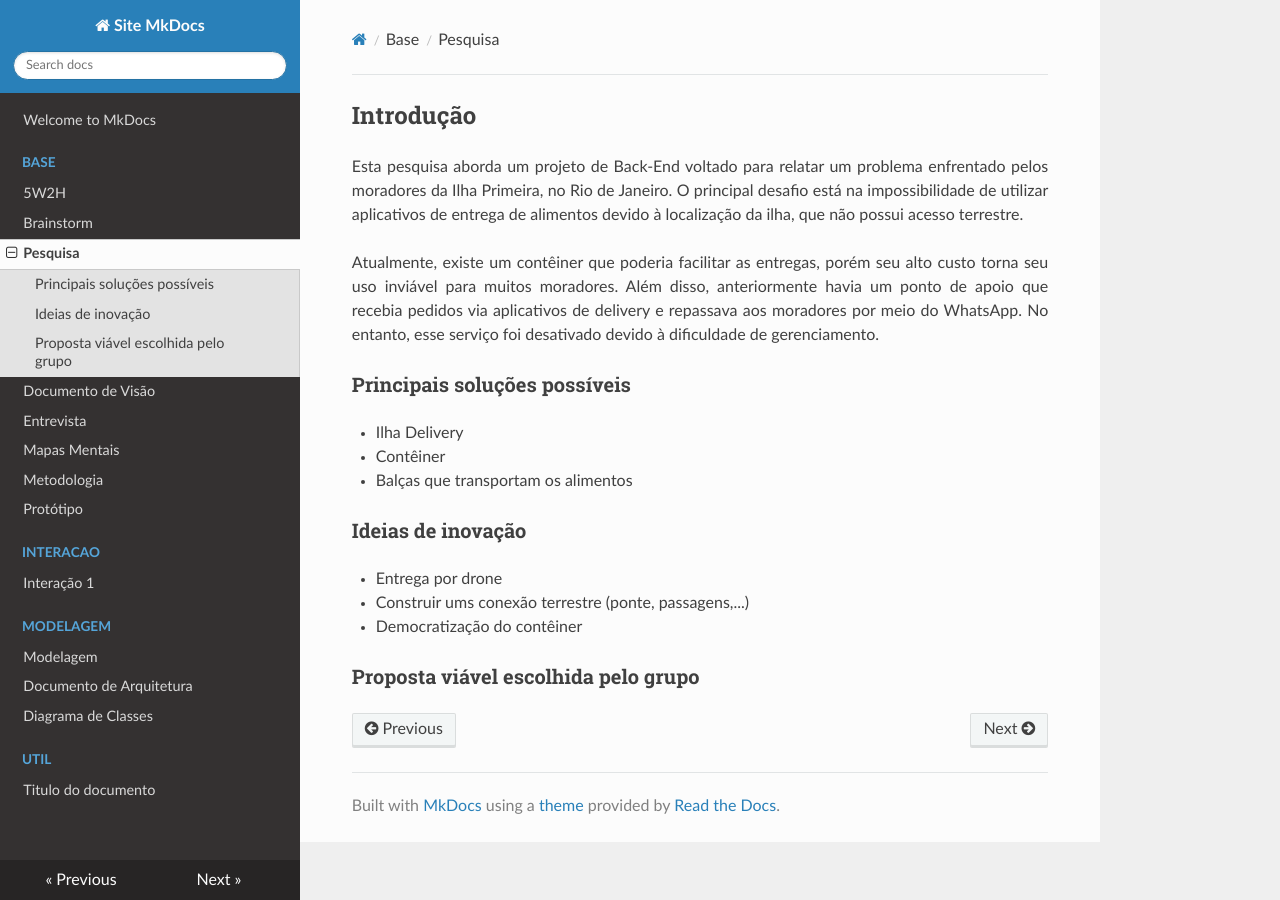
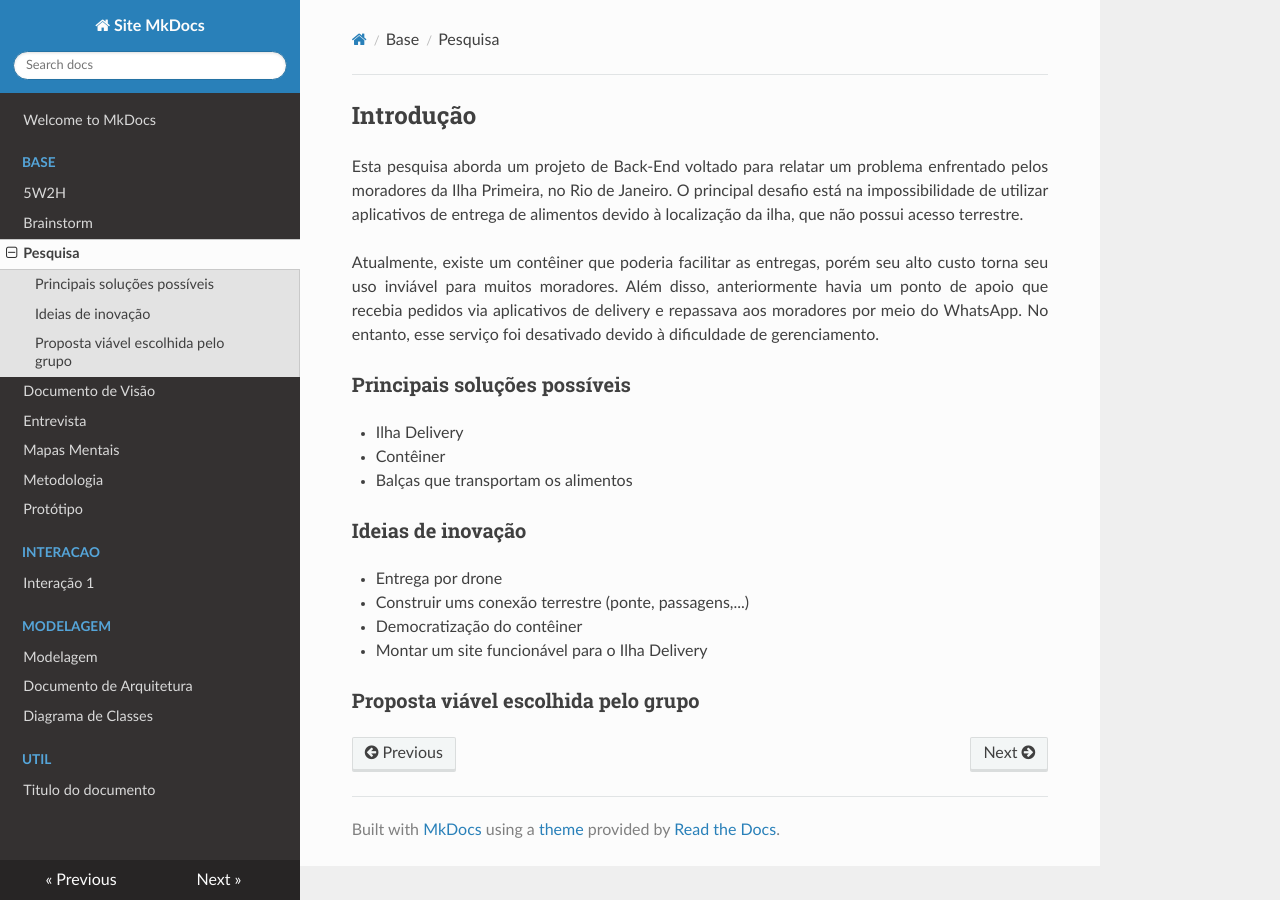
Before and after one commit to Projetos-de-Extensao/2025.1_01_IlhaDelivery, an MkDocs documentation site: the page built from docs/base/Pesquisa.md, in a window 1280 px wide. Built offline with MkDocs 1.6.1, drawn with Linux system fonts in a browser that asks for light colours; nearby versions of some CDN libraries.

Commit message:
Pesquisa.md

```diff
--- a/docs/base/Pesquisa.md
+++ b/docs/base/Pesquisa.md
@@ -25,5 +25,6 @@ Atualmente, existe um contêiner que poderia facilitar as entregas, porém seu a
 - Entrega por drone
 - Construir ums conexão terrestre (ponte, passagens,...)
 - Democratização do contêiner
+- Montar um site funcionável para o Ilha Delivery
 
 ### Proposta viável escolhida pelo grupo
```
